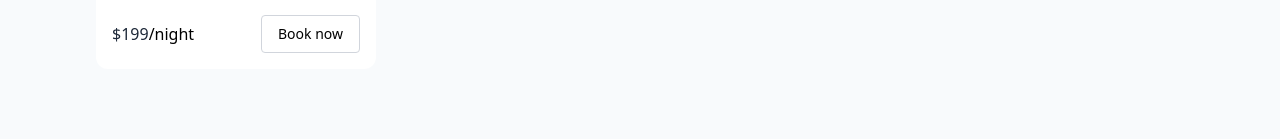
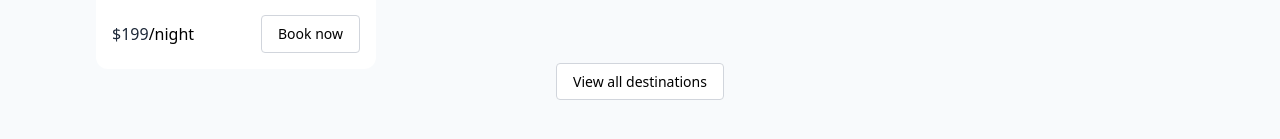
Before and after one commit to Al3k5a24/QuickStay, a React (Vite) app: page / in a window 1280 px wide. Shown: the part 1665-1804 px from the top of the page. Built offline with nearby package versions, Linux system fonts and the light colour scheme; no server answers; a web font is replaced by a local one.

Commit message:
Featured destinations section finished

```diff
--- a/src/components/FeaturedDestinations.jsx
+++ b/src/components/FeaturedDestinations.jsx
@@ -15,6 +15,13 @@ const FeaturedDestinations = () => {
             <HotelCard key={room._id} room={room} index={index}/>
         ))}
       </div>
+      <button>
+        <a href="/rooms" onClick={()=>scrollTo(0,0)} className='
+        my-16 px-4 py-2 text-sm font-medium border border-gray-300
+        rounded bg-white hover:bg-gray-50 transition-all cursor-pointer'>
+          View all destinations
+        </a>
+      </button>
     </div>
   )
 }
```
